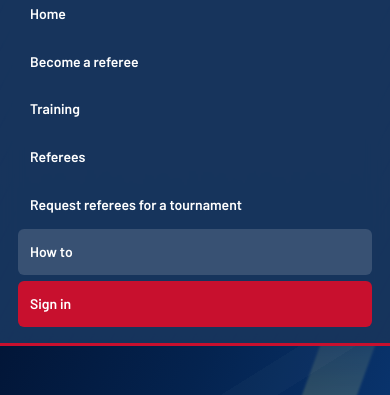
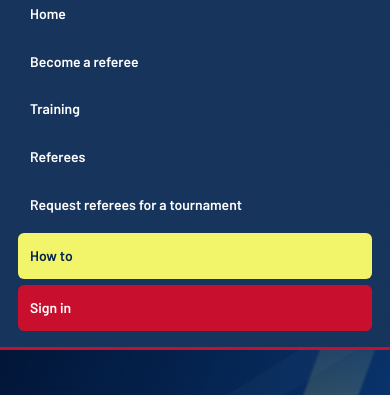
Before and after one commit to negrelthomas/nrc-referee-hub, a website: page site/guide/index.html in a window 390 px wide. Both pictures are taken after a click on the button "Menu". Shown: the part 67-462 px from the top of the page. Drawn offline with nearby package versions, Linux system fonts and the light colour scheme.

Commit message:
Yellow How to tab in the top menu
The How to link in the top menu now has a yellow background with navy text so it stands out from the other links, on laptop and in the phone menu. It stays yellow, slightly lighter, when you are on a How to page.

```diff
--- a/site/assets/styles.css
+++ b/site/assets/styles.css
@@ -45,6 +45,8 @@ p{margin:0 0 1em}
 .menu a{color:#fff;padding:8px 10px;border-radius:6px;font-weight:600;font-size:14px;min-height:42px;display:inline-flex;align-items:center;white-space:nowrap}
 .menu a:hover,.menu a.active{background:rgba(255,255,255,.14);text-decoration:none}
 .menu a.cta{background:var(--red);margin-left:6px}
+.menu a.howto{background:var(--yellow);color:var(--navy);margin-left:6px}
+.menu a.howto:hover,.menu a.howto.active{background:#F2F46A;color:var(--navy)}
 @media (max-width:1000px){
   .burger{display:block;order:2}
   .brand{order:1}
@@ -55,6 +57,7 @@ p{margin:0 0 1em}
   .menu.open{display:flex}
   .menu a{padding:12px;white-space:normal}
   .menu a.cta{margin-left:0;margin-top:4px}
+  .menu a.howto{margin-left:0;margin-top:4px}
 }
 
 /* Hero: layered navy planes cut on the diagonal, the jersey stripe, court lines faint in the back */
--- a/site/js/app.js
+++ b/site/js/app.js
@@ -195,7 +195,7 @@
         <span class="word">National Referee Committee<small>Referee Hub</small></span></a>
       <button class="burger" id="burger" aria-label="Menu">&#9776;</button>
       <nav class="menu" id="menu">
-        ${links.map(([h, t]) => `<a href="${h}" class="${active === h || (active === "guide" && h === "guide/index.html") ? "active" : ""}">${t}</a>`).join("")}
+        ${links.map(([h, t]) => `<a href="${h}" class="${active === h || (active === "guide" && h === "guide/index.html") ? "active" : ""}${h === "guide/index.html" ? " howto" : ""}">${t}</a>`).join("")}
         <a href="login.html" id="nav-login" class="cta">Sign in</a>
       </nav></div>`;
     NRC.$("#burger").onclick = () => NRC.$("#menu").classList.toggle("open");
```
